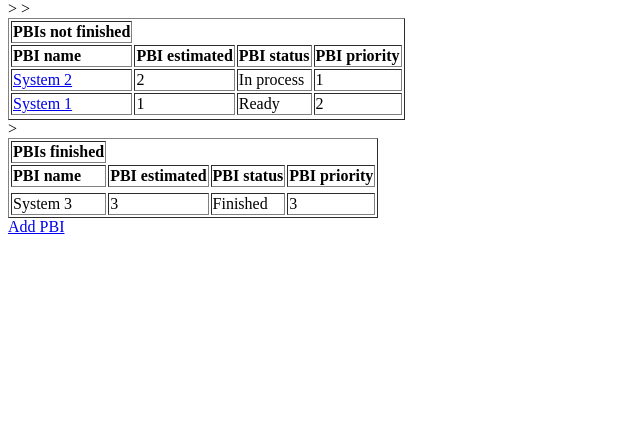
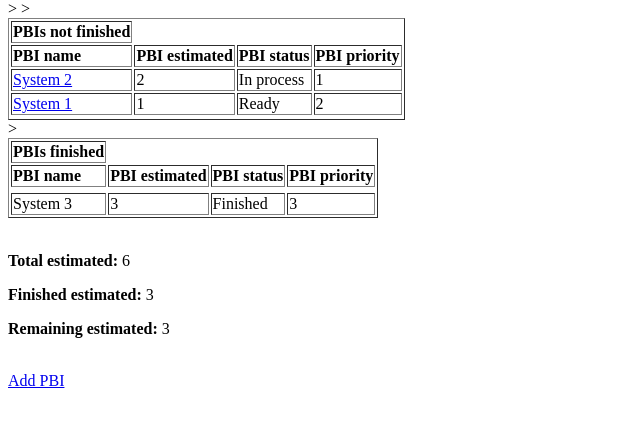
Before and after one commit to Yixing-Zhang/COMP-3297-BackTrack-by-TQL, a Django app: page /project/1/productBacklog/ in a window 1280 px wide. Shown: the part 127-554 px from the top of the page, without its empty margins (0-640 px from the left). Run offline with Django 3.2, Linux system fonts and the light colour scheme; data comes from the database, SQL or seed files in the repository.

Commit message:
Product backlog page updated with estimted.

```diff
--- a/BackTrack/productBacklog/views.py
+++ b/BackTrack/productBacklog/views.py
@@ -14,6 +14,17 @@ class ProductBacklogMain(TemplateView):
         context = super().get_context_data(**kwargs)
         context['project'] = Project.objects.get(pk=project)
         context['pbi_list'] = PBI.objects.filter(productBacklog__pk=productBacklog.pk).order_by('priority')
+        remaining_estimated = 0
+        finished_estimated = 0
+        for pbi in context['pbi_list']:
+            if pbi.status != "Finished":
+                remaining_estimated += pbi.estimated
+            else:
+                finished_estimated += pbi.estimated
+        total_estimated = remaining_estimated + finished_estimated
+        context['total_estimated'] = total_estimated
+        context['finished_estimated'] = finished_estimated
+        context['remaining_estimated'] = remaining_estimated
         return context
 
 
--- a/BackTrack/templates/productbacklog_main.html
+++ b/BackTrack/templates/productbacklog_main.html
@@ -55,6 +55,16 @@
         </table>
     </div>
 
+    <br/>
+
+    <div>
+        <p><b>Total estimated: </b>{{ total_estimated }}</p>
+        <p><b>Finished estimated: </b>{{ finished_estimated }}</p>
+        <p><b>Remaining estimated: </b>{{ remaining_estimated }}</p>
+    </div>
+
+    <br/>
+
     <div>
         <a href="pbi/add">Add PBI</a>
     </div>
```
